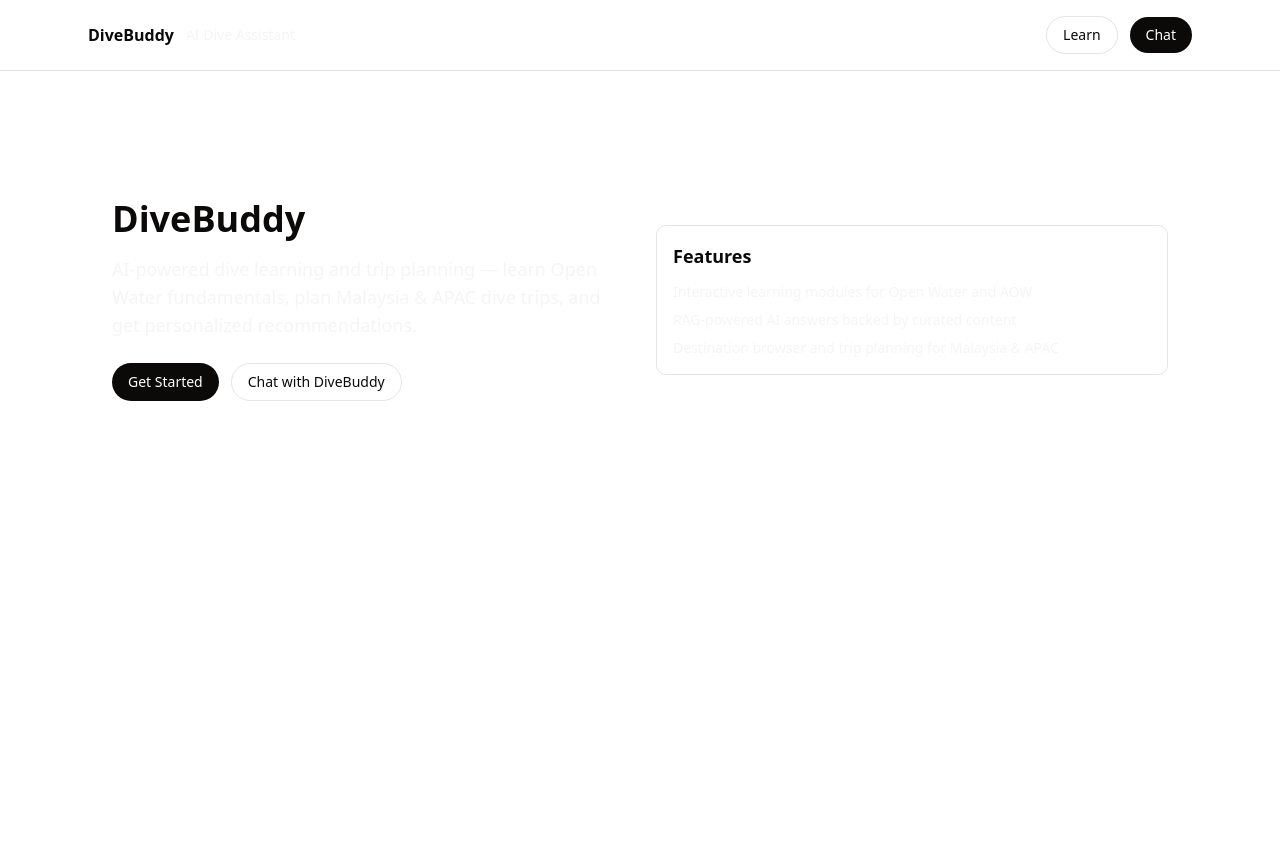
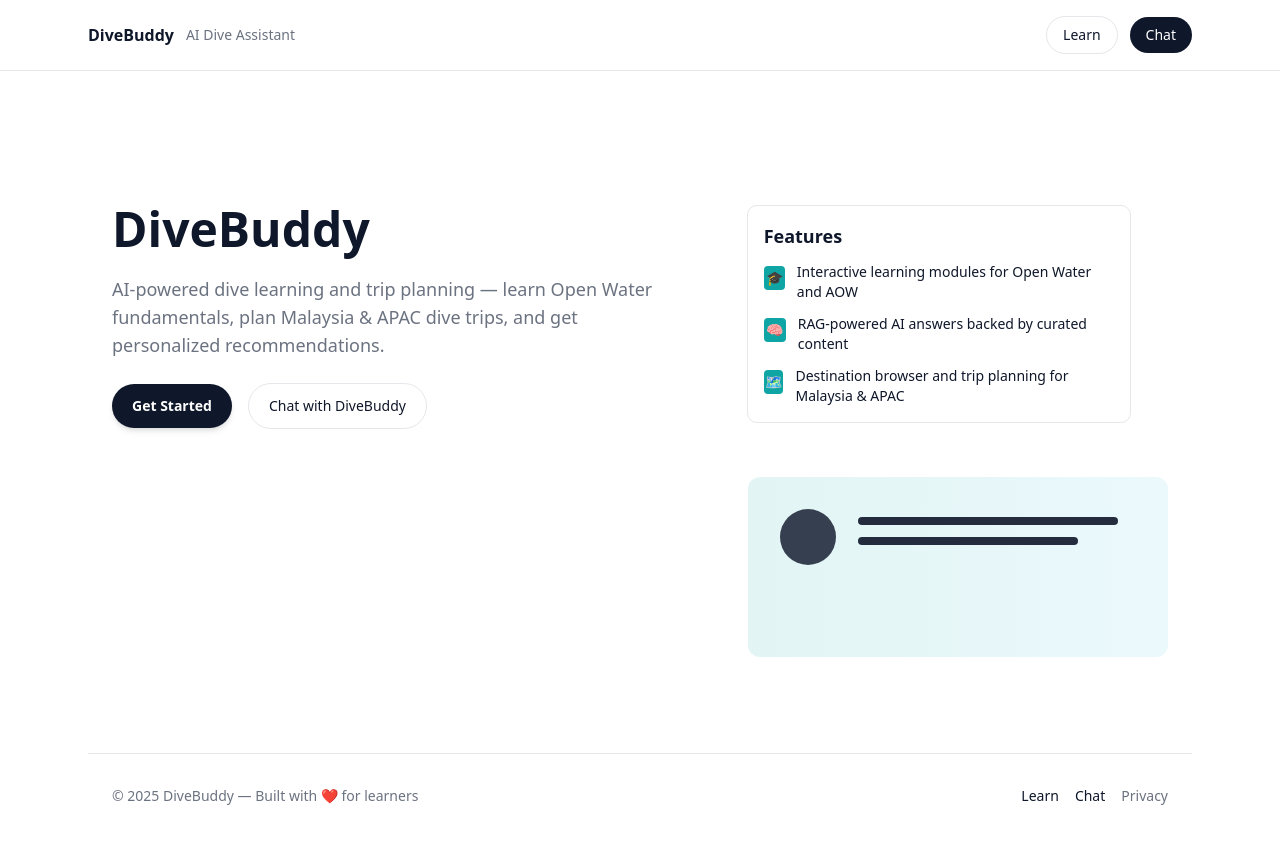
Before and after one commit to jefflyt/AI_DiveBuddy, a Next.js app in the folder divebuddy-app/: page / in a window 1280 px wide. Shown: the top 844 px of the page. Built offline with nearby package versions, Linux system fonts and the light colour scheme.

Commit message:
feat(chat): add interactive UI with timestamps and mock /api/chat route

```diff
--- a/divebuddy-app/package.json
+++ b/divebuddy-app/package.json
@@ -22,6 +22,7 @@
   },
   "devDependencies": {
     "@tailwindcss/postcss": "^4",
+    "@tailwindcss/typography": "^0.5.19",
     "@types/node": "^20.19.25",
     "@types/react": "^19.2.7",
     "@types/react-dom": "^19.2.3",
--- /dev/null
+++ b/divebuddy-app/src/app/api/chat/route.ts
@@ -0,0 +1,12 @@
+import { NextResponse } from "next/server";
+
+export async function POST(request: Request) {
+  try {
+    const { message } = await request.json();
+    // Simple mock reply logic — replace with real LLM/RAG integration later
+    const reply = `Echo: ${String(message).slice(0, 100)}`;
+    return NextResponse.json({ reply });
+  } catch (err) {
+    return NextResponse.json({ reply: "Sorry, something went wrong." }, { status: 500 });
+  }
+}
--- a/divebuddy-app/src/app/globals.css
+++ b/divebuddy-app/src/app/globals.css
@@ -44,24 +44,24 @@
 
 :root {
   --radius: 0.625rem;
-  --background: oklch(1 0 0);
-  --foreground: oklch(0.147 0.004 49.25);
-  --card: oklch(1 0 0);
-  --card-foreground: oklch(0.147 0.004 49.25);
+  --background: #ffffff;
+  --foreground: #0f172a; /* slate-900 */
+  --card: #ffffff;
+  --card-foreground: #0f172a;
   --popover: oklch(1 0 0);
   --popover-foreground: oklch(0.147 0.004 49.25);
-  --primary: oklch(0.216 0.006 56.043);
-  --primary-foreground: oklch(0.985 0.001 106.423);
-  --secondary: oklch(0.97 0.001 106.424);
-  --secondary-foreground: oklch(0.216 0.006 56.043);
-  --muted: oklch(0.97 0.001 106.424);
-  --muted-foreground: oklch(0.553 0.013 58.071);
-  --accent: oklch(0.97 0.001 106.424);
-  --accent-foreground: oklch(0.216 0.006 56.043);
+  --primary: #0ea5a4; /* teal-500 */
+  --primary-foreground: #ffffff;
+  --secondary: #f3f4f6; /* slate-50 */
+  --secondary-foreground: #0f172a;
+  --muted: #6b7280; /* slate-500 */
+  --muted-foreground: #6b7280;
+  --accent: #06b6d4;
+  --accent-foreground: #ffffff;
   --destructive: oklch(0.577 0.245 27.325);
-  --border: oklch(0.923 0.003 48.717);
-  --input: oklch(0.923 0.003 48.717);
-  --ring: oklch(0.709 0.01 56.259);
+  --border: #e6e7eb;
+  --input: #f8fafc;
+  --ring: #bfdbfe;
   --chart-1: oklch(0.646 0.222 41.116);
   --chart-2: oklch(0.6 0.118 184.704);
   --chart-3: oklch(0.398 0.07 227.392);
--- a/divebuddy-app/src/app/page.tsx
+++ b/divebuddy-app/src/app/page.tsx
@@ -1,47 +1,61 @@
 import Link from "next/link";
 import Card from "@/components/ui/Card";
+import Footer from "@/components/ui/Footer";
 
 export default function Home() {
   return (
     <div className="min-h-screen bg-background text-foreground">
       <main className="mx-auto max-w-6xl px-6 py-24">
-        <section className="grid grid-cols-1 gap-8 md:grid-cols-2 md:items-center">
-          <div>
-            <h1 className="text-4xl font-bold">DiveBuddy</h1>
-            <p className="mt-4 max-w-xl text-lg text-muted">
-              AI-powered dive learning and trip planning — learn Open Water fundamentals,
-              plan Malaysia & APAC dive trips, and get personalized recommendations.
-            </p>
+        <section className="grid grid-cols-1 gap-8 md:grid-cols-12 md:items-center">
+          <div className="md:col-span-7">
+            <h1 className="text-5xl font-black leading-tight">DiveBuddy</h1>
+            <p className="mt-4 max-w-xl text-lg text-muted">AI-powered dive learning and trip planning — learn Open Water fundamentals, plan Malaysia & APAC dive trips, and get personalized recommendations.</p>
 
-            <div className="mt-6 flex gap-3">
-              <Link
-                href="/learn"
-                className="inline-flex items-center justify-center rounded-full bg-foreground px-4 py-2 text-sm font-medium text-background"
-              >
+            <div className="mt-6 flex items-center gap-4">
+              <Link href="/learn" className="inline-flex items-center justify-center rounded-full bg-foreground px-5 py-3 text-sm font-semibold text-background shadow-md transition-all hover:shadow-lg">
                 Get Started
               </Link>
 
-              <Link
-                href="/chat"
-                className="inline-flex items-center justify-center rounded-full border border-border bg-transparent px-4 py-2 text-sm font-medium text-foreground"
-              >
+              <Link href="/chat" className="inline-flex items-center justify-center rounded-full border border-border bg-transparent px-5 py-3 text-sm font-medium text-foreground hover:bg-muted/5">
                 Chat with DiveBuddy
               </Link>
             </div>
           </div>
 
-          <div>
-            <Card>
+          <div className="md:col-span-5">
+            <Card className="max-w-sm">
               <h3 className="text-lg font-semibold">Features</h3>
-              <ul className="mt-3 space-y-2 text-sm text-muted">
-                <li>Interactive learning modules for Open Water and AOW</li>
-                <li>RAG-powered AI answers backed by curated content</li>
-                <li>Destination browser and trip planning for Malaysia & APAC</li>
-              </ul>
+              <div className="mt-3 prose text-sm">
+                <ul className="space-y-3">
+                  <li className="flex items-start gap-3"><span className="mt-1 inline-flex h-6 w-6 items-center justify-center rounded bg-primary text-primary-foreground">🎓</span> Interactive learning modules for Open Water and AOW</li>
+                  <li className="flex items-start gap-3"><span className="mt-1 inline-flex h-6 w-6 items-center justify-center rounded bg-primary text-primary-foreground">🧠</span> RAG-powered AI answers backed by curated content</li>
+                  <li className="flex items-start gap-3"><span className="mt-1 inline-flex h-6 w-6 items-center justify-center rounded bg-primary text-primary-foreground">🗺️</span> Destination browser and trip planning for Malaysia & APAC</li>
+                </ul>
+              </div>
             </Card>
           </div>
         </section>
+
+        {/* Decorative hero illustration */}
+        <div className="mt-12 flex justify-end">
+          <svg width="420" height="180" viewBox="0 0 420 180" fill="none" xmlns="http://www.w3.org/2000/svg" aria-hidden>
+            <defs>
+              <linearGradient id="g" x1="0" x2="1">
+                <stop stopColor="#0ea5a4" stopOpacity="0.12" offset="0" />
+                <stop stopColor="#06b6d4" stopOpacity="0.08" offset="1" />
+              </linearGradient>
+            </defs>
+            <rect x="0" y="0" width="420" height="180" rx="12" fill="url(#g)" />
+            <g transform="translate(20,20)" fill="#06232a" opacity="0.9">
+              <circle cx="40" cy="40" r="28" fill="#0f172a" opacity="0.9" />
+              <rect x="90" y="20" width="260" height="8" rx="4" fill="#0f172a" />
+              <rect x="90" y="40" width="220" height="8" rx="4" fill="#0f172a" />
+            </g>
+          </svg>
+        </div>
       </main>
+
+      <Footer />
     </div>
   );
 }
--- /dev/null
+++ b/divebuddy-app/src/components/ui/Footer.tsx
@@ -0,0 +1,18 @@
+import Link from "next/link";
+
+export default function Footer() {
+  return (
+    <footer className="border-t border-border bg-background/80 px-6 py-8">
+      <div className="mx-auto max-w-6xl">
+        <div className="flex flex-col items-center justify-between gap-4 md:flex-row">
+          <div className="text-sm text-muted">© {new Date().getFullYear()} DiveBuddy — Built with ❤️ for learners</div>
+          <div className="flex gap-4">
+            <Link href="/learn" className="text-sm text-foreground hover:underline">Learn</Link>
+            <Link href="/chat" className="text-sm text-foreground hover:underline">Chat</Link>
+            <a href="#" className="text-sm text-muted">Privacy</a>
+          </div>
+        </div>
+      </div>
+    </footer>
+  );
+}
--- a/divebuddy-app/src/components/ui/Header.tsx
+++ b/divebuddy-app/src/components/ui/Header.tsx
@@ -6,10 +6,10 @@ export default function Header() {
       <div className="mx-auto flex max-w-6xl items-center justify-between px-6 py-4">
         <div className="flex items-center gap-3">
           <Link href="/" className="font-semibold text-foreground">DiveBuddy</Link>
-          <span className="text-sm text-muted">AI Dive Assistant</span>
+          <span className="hidden text-sm text-muted md:inline">AI Dive Assistant</span>
         </div>
 
-        <nav className="flex items-center gap-3">
+        <nav className="hidden items-center gap-3 md:flex">
           <Link
             href="/learn"
             className="inline-flex items-center justify-center rounded-full px-4 py-2 text-sm font-medium transition-colors border border-border bg-transparent text-foreground hover:bg-muted/10"
@@ -23,6 +23,10 @@ export default function Header() {
             Chat
           </Link>
         </nav>
+
+        <div className="md:hidden">
+          <Link href="/learn" className="inline-flex items-center rounded-md bg-muted/10 px-3 py-1 text-sm">Menu</Link>
+        </div>
       </div>
     </header>
   );
--- /dev/null
+++ b/divebuddy-app/tailwind.config.cjs
@@ -0,0 +1,11 @@
+/** @type {import('tailwindcss').Config} */
+module.exports = {
+  content: [
+    './src/app/**/*.{js,ts,jsx,tsx}',
+    './src/components/**/*.{js,ts,jsx,tsx}',
+  ],
+  theme: {
+    extend: {},
+  },
+  plugins: [require('@tailwindcss/typography')],
+};
```
Also changed, not shown: divebuddy-app/src/components/chat/ChatPlaceholder.tsx (+55 -9 lines), 1 other file (tests, documents, lock files or other folders).
